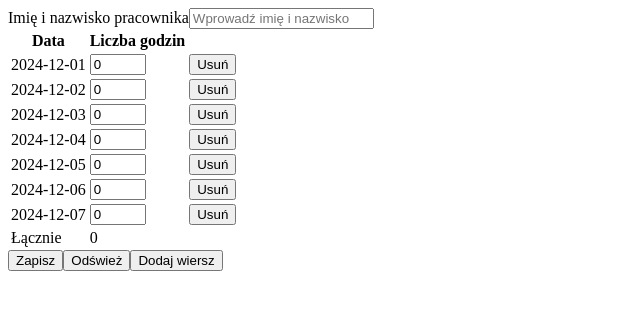
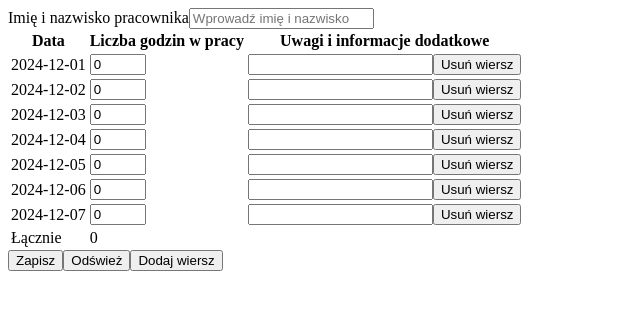
Before and after one commit to RobertSajdak/HR-system, a Next.js app: page / in a window 1280 px wide. Shown: the top 310 px of the page, without its empty margins (0-640 px from the left). Built offline with nearby package versions, Linux system fonts and the light colour scheme.

Commit message:
added Notes column in table and TailwindCSS styling

```diff
--- a/src/components/ActionButtons.tsx
+++ b/src/components/ActionButtons.tsx
@@ -8,19 +8,19 @@ const ActionButtons: React.FC<ActionButtonsProps> = ({ onSave, onReset, onAddRow
 	<div className="flex space-x-4 mt-6">
 		<button
 			onClick={onSave}
-			className="bg-blue-600 text-white p-3 rounded-md hover:bg-blue-700 transition-all ease-in-out"
+			className="bg-blue-600 text-white w-28 p-3 rounded-lg hover:bg-blue-700 transition-all ease-in-out"
 		>
 			Zapisz
 		</button>
 		<button
 			onClick={onReset}
-			className="bg-gray-600 text-white p-3 rounded-md hover:bg-gray-700 transition-all ease-in-out"
+			className="bg-gray-600 text-white w-28 p-3 rounded-lg hover:bg-gray-700 transition-all ease-in-out"
 		>
 			Odśwież
 		</button>
 		<button
 			onClick={onAddRow}
-			className="bg-green-600 text-white p-3 rounded-md hover:bg-green-700 transition-all ease-in-out"
+			className="bg-green-600 text-white w-32 p-3 rounded-lg hover:bg-green-700 transition-all ease-in-out"
 		>
 			Dodaj wiersz
 		</button>
--- a/src/components/AttendanceRow.tsx
+++ b/src/components/AttendanceRow.tsx
@@ -4,35 +4,47 @@ import React from 'react';
 interface AttendanceRowProps {
 	date: string;
 	hours: number;
+	contain: string;
 	onHoursChange: (date: string, value: string) => void;
+	onContainChange: (date: string, value: string) => void;
 	onDeleteRow: (date: string) => void; // Funkcja usuwania przekazana z komponentu nadrzędnego
 }
 
 const AttendanceRow: React.FC<AttendanceRowProps> = ({
 	date,
 	hours,
+	contain,
 	onHoursChange,
+	onContainChange,
 	onDeleteRow,
 }) => {
 	return (
 		<tr>
-			<td className="border border-gray-300 p-2 text-left">{date}</td>
-			<td className="border border-gray-300 p-2 text-left">
+			<td className="w-1/5 p-2 text-left">{date}</td>
+			<td className="w-1/5 p-2 items-center">
 				<input
 					type="number"
 					value={hours}
 					onChange={e => onHoursChange(date, e.target.value)}
 					min="0"
 					max="24"
-					className="w-full border border-gray-300 rounded-md p-2"
+					className="w-8 rounded-md p-2 text-left"
 				/>
 			</td>
-			<td className="border border-gray-300 p-2 text-left">
+			<td className="flex space-x-5">
+				<input
+					type="text"
+					value={contain}
+					onChange={e => onContainChange(date, e.target.value)}
+					min="0"
+					max="20"
+					className="w-auto h-8 rounded-md p-2 text-left"
+				/>
 				<button
 					onClick={() => onDeleteRow(date)} // Wywołanie funkcji usuwania
-					className="bg-red-500 text-white p-2 rounded-md hover:bg-red-600 transition-all"
+					className="w-40 h-8 justify-items-end bg-red-400 text-white px-2 rounded-2xl hover:bg-red-600 transition-all"
 				>
-					Usuń
+					Usuń wiersz
 				</button>
 			</td>
 		</tr>
--- a/src/components/TableHeader.tsx
+++ b/src/components/TableHeader.tsx
@@ -4,8 +4,9 @@ const TableHeader: React.FC = () => {
 	return (
 		<thead>
 			<tr>
-				<th className="border border-gray-300 p-3 bg-gray-100 text-left">Data</th>
-				<th className="border border-gray-300 p-3 bg-gray-100 text-left">Liczba godzin</th>
+				<th className="border border-gray-300 p-3 bg-gray-200 text-left">Data</th>
+				<th className="border border-gray-300 p-3 bg-gray-200 text-left">Liczba godzin w pracy</th>
+				<th className="border border-gray-300 p-3 bg-gray-200 text-left">Uwagi i informacje dodatkowe</th>
 			</tr>
 		</thead>
 	);
--- a/src/components/TotalHoursRow.tsx
+++ b/src/components/TotalHoursRow.tsx
@@ -13,6 +13,7 @@ const TotalHoursRow: React.FC<TotalHoursRowProps> = ({ totalHours }) => {
 		<tr className="bg-gray-200 font-bold">
 			<td className="border border-gray-300 p-2 text-left">Łącznie</td>
 			<td className="border border-gray-300 p-2 pl-4 text-left">{displayTotalHours}</td>
+			<td className="border border-gray-300 p-2 text-left"></td>
 		</tr>
 	);
 };
--- a/src/styles/global.css
+++ b/src/styles/global.css
@@ -24,7 +24,7 @@ body {
 
   /* Stylizacja tabeli */
   table {
-    @apply table-auto w-full border-collapse border border-gray-300;
+    @apply table-auto w-full border-collapse border-gray-300;
   }
 
   th,
```
